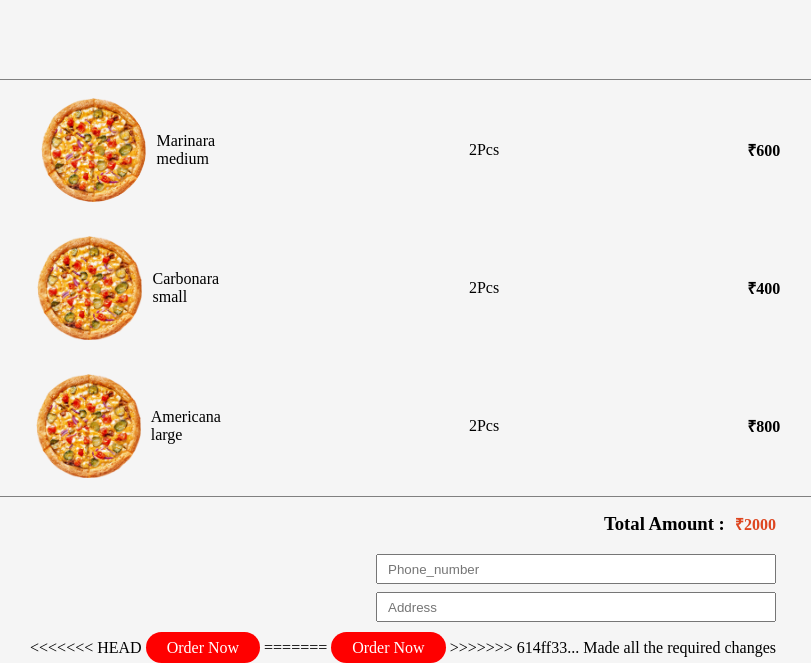
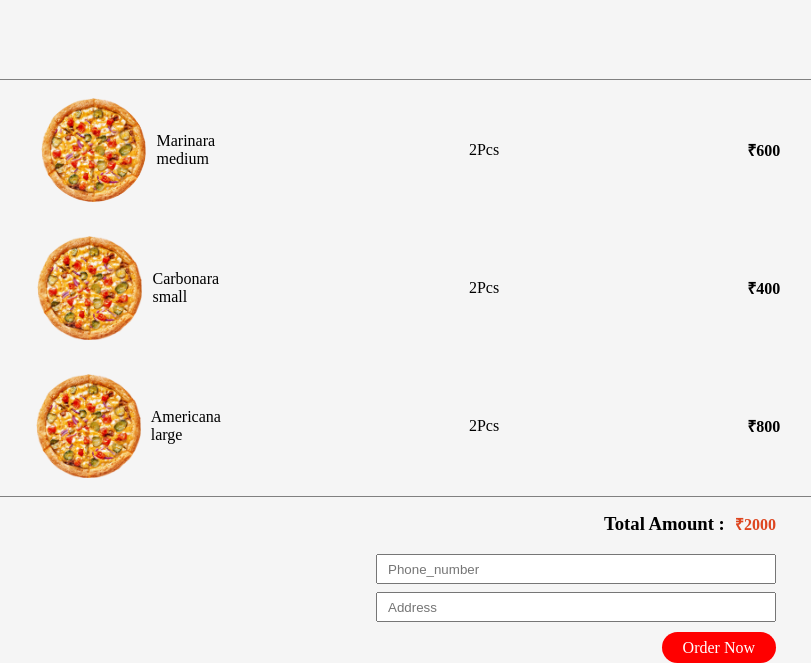
Before and after one commit to nikunj2001/FullStackProject, a plain HTML site: page nitin/checkOut.html in a window 1280 px wide. Shown: the part 156-819 px from the top of the page, without its empty margins (232-1043 px from the left). Drawn offline with Linux system fonts and the light colour scheme.

Commit message:
Changes Now

```diff
--- a/nitin/checkOut.html
+++ b/nitin/checkOut.html
@@ -88,11 +88,7 @@
         <input class="input_text" type="Address" placeholder="Address"/>
       </div>
       <div class="order_btn">
-<<<<<<< HEAD
-        <a href="#"> Order Now</a>
-=======
         <a href="../kirti/OrderList.html"> Order Now</a>
->>>>>>> 614ff33... Made all the required changes
       </div>
     </footer>
   </body>
```
Also changed, not shown: nitin/empty_cart.html (+0 -4 lines), nitin/filled_cart.html (+0 -4 lines).
